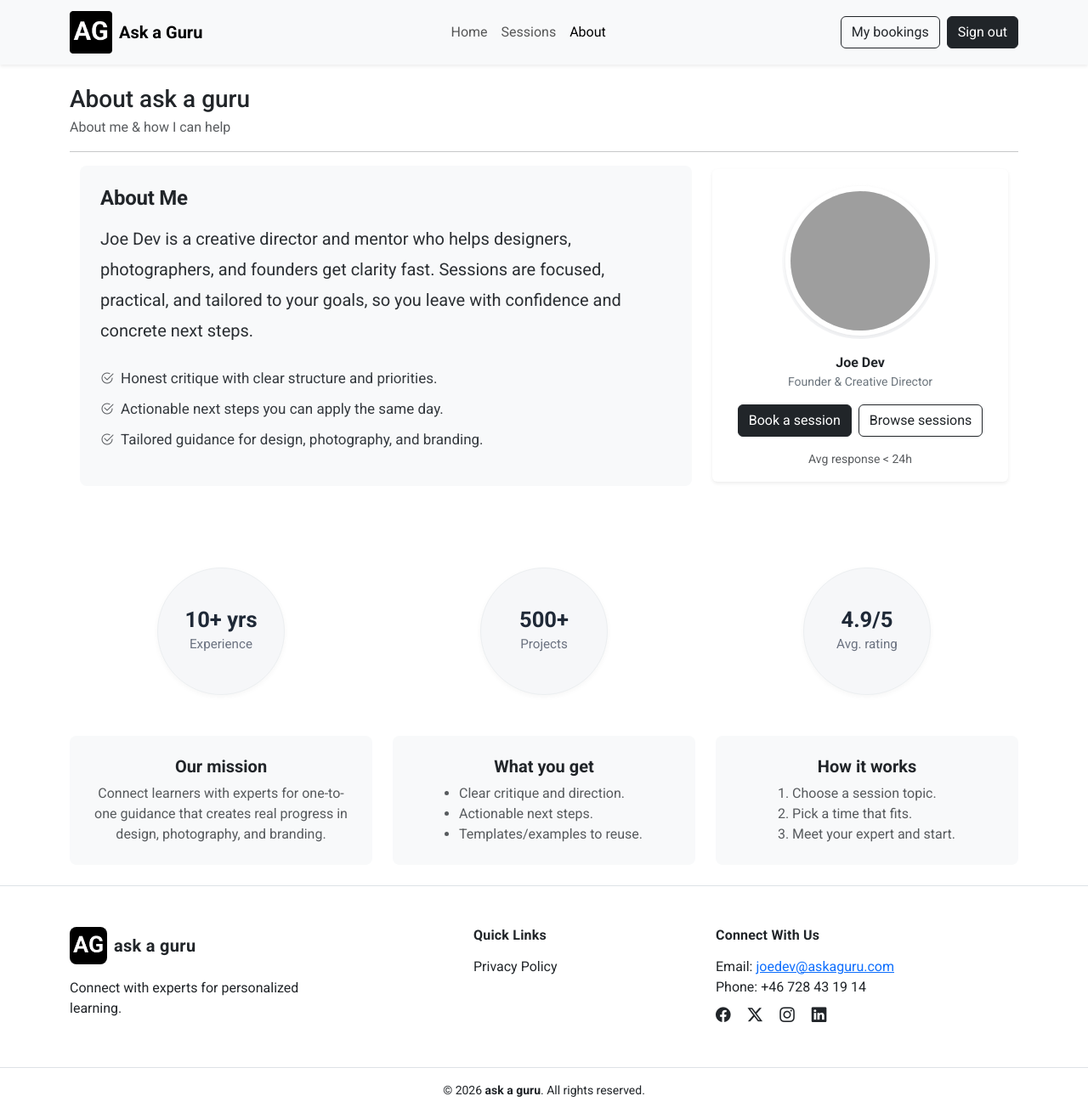
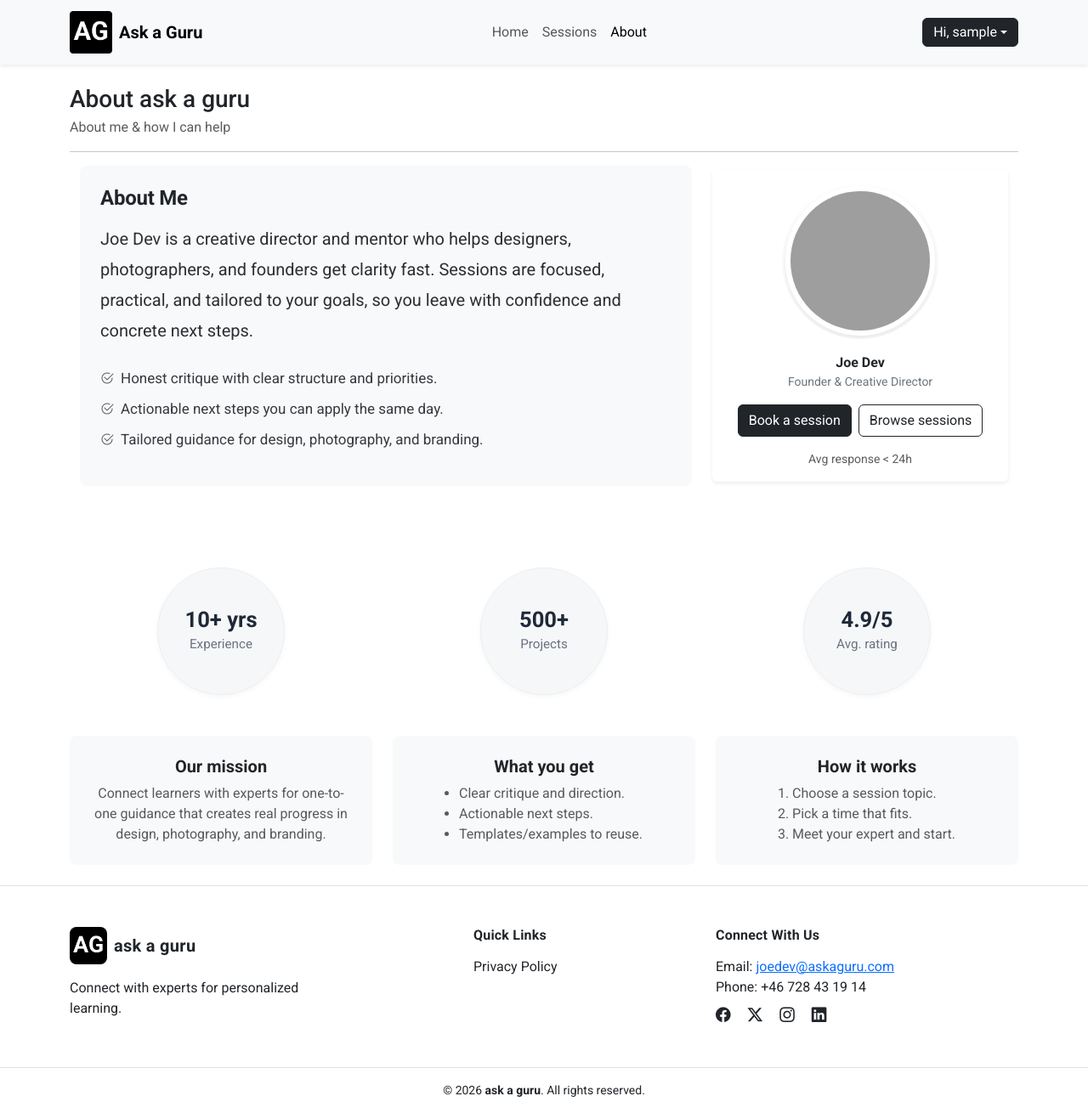
Before and after one commit to ajoedv/ask-a-guru, a Django app: page /about/ in a window 1280 px wide. Shown: the whole page at 85% size. Run offline with Django 4.2, Linux system fonts and the light colour scheme; the visitor is signed in with stand-in values (Sample User, id 1); grey boxes are pictures that could not be loaded.

Commit message:
feat: add user dropdown in navbar

```diff
--- a/pages/templates/includes/navbar.html
+++ b/pages/templates/includes/navbar.html
@@ -7,20 +7,70 @@
         Ask a Guru
         </a>
 
+        <!-- RIGHT SIDE (always visible) -->
+        <div class="d-flex align-items-center ms-auto order-lg-2">
+        {% if user.is_authenticated %}
+            <div class="dropdown">
+            <button
+                class="btn btn-dark dropdown-toggle d-inline-flex align-items-center"
+                type="button"
+                id="userMenu"
+                data-bs-toggle="dropdown"
+                aria-expanded="false"
+            >
+                <!-- Desktop text -->
+                <span class="d-none d-lg-inline">Hi, {{ user.username|default:"Account" }}</span>
+                <!-- Mobile text -->
+                <span class="d-inline d-lg-none">{{ user.username|default:"Account" }}</span>
+            </button>
+
+            <ul class="dropdown-menu dropdown-menu-end" aria-labelledby="userMenu">
+                <li>
+                <a class="dropdown-item" href="{% url 'bookings:bookings-home' %}">
+                    My bookings
+                </a>
+                </li>
+                <li><hr class="dropdown-divider"></li>
+                <li>
+                <a class="dropdown-item text-danger" href="{% url 'account_logout' %}">
+                    Sign out
+                </a>
+                </li>
+            </ul>
+            </div>
+        {% else %}
+            <a class="btn btn-outline-dark me-2" href="{% url 'account_signup' %}">Sign up</a>
+            <a class="btn btn-dark" href="{% url 'account_login' %}">Sign in</a>
+        {% endif %}
+        </div>
+
         <!-- Mobile toggle button -->
-        <button class="navbar-toggler" type="button" data-bs-toggle="collapse" data-bs-target="#mainNavbar" aria-controls="mainNavbar" aria-expanded="false" aria-label="Toggle navigation">
+        <button
+        class="navbar-toggler order-lg-1 ms-2"
+        type="button"
+        data-bs-toggle="collapse"
+        data-bs-target="#mainNavbar"
+        aria-controls="mainNavbar"
+        aria-expanded="false"
+        aria-label="Toggle navigation"
+        >
         <span class="navbar-toggler-icon"></span>
         </button>
 
         <!-- Navbar links -->
-        <div class="collapse navbar-collapse" id="mainNavbar">
+        <div class="collapse navbar-collapse order-lg-0" id="mainNavbar">
         <ul class="navbar-nav mx-auto mb-2 mb-lg-0 align-items-center">
             <li class="nav-item">
-                    <a class="nav-link {% if request.resolver_match.url_name == 'home' %}active{% endif %}" href="{% url 'home' %}">Home</a>
+            <a class="nav-link {% if request.resolver_match.url_name == 'home' %}active{% endif %}"
+                href="{% url 'home' %}">
+                Home
+            </a>
             </li>
+
             <li class="nav-item">
             <a class="nav-link" href="{% url 'sessions' %}">Sessions</a>
             </li>
+
             <li class="nav-item">
             <a class="nav-link {% if request.resolver_match and request.resolver_match.url_name == 'about' %}active{% endif %}"
                 href="{% url 'about' %}">
@@ -28,17 +78,6 @@
             </a>
             </li>
         </ul>
-
-            <!-- Buttons -->
-            <div class="d-flex align-items-center">
-                {% if user.is_authenticated %}
-                    <a class="btn btn-outline-dark me-2" href="{% url 'bookings:bookings-home' %}">My bookings</a>
-                    <a class="btn btn-dark" href="{% url 'account_logout' %}">Sign out</a>
-                {% else %}
-                    <a class="btn btn-outline-dark me-2" href="{% url 'account_signup' %}">Sign up</a>
-                    <a class="btn btn-dark" href="{% url 'account_login' %}">Sign in</a>
-                {% endif %}
-            </div>
         </div>
     </div>
 </nav>
--- a/static/css/style.css
+++ b/static/css/style.css
@@ -44,6 +44,16 @@ a {
 a:hover {
     color: var(--color-black);
 }
+
+.navbar .dropdown-toggle {
+    line-height: 1.2;
+}
+
+.navbar .dropdown-toggle::after {
+    vertical-align: middle;
+    margin-top: 0;
+}
+
 
 /* Images */
 img {
```
Lines whose indentation alone changed are shown as unchanged.
